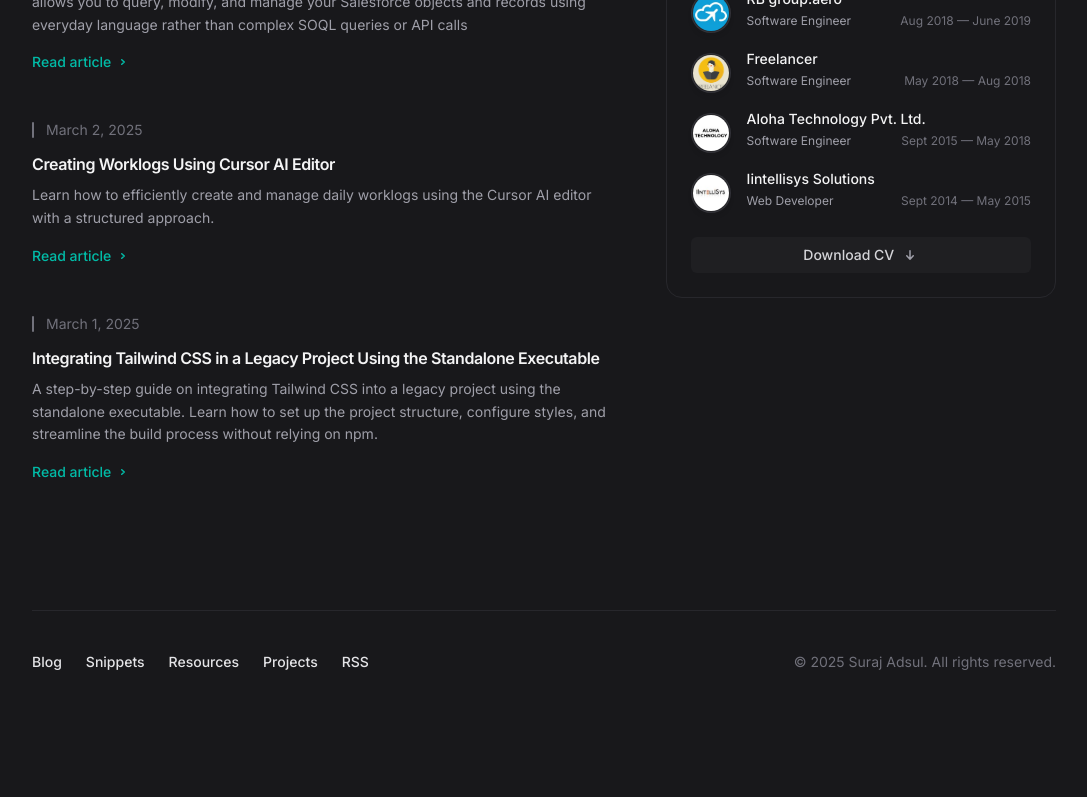
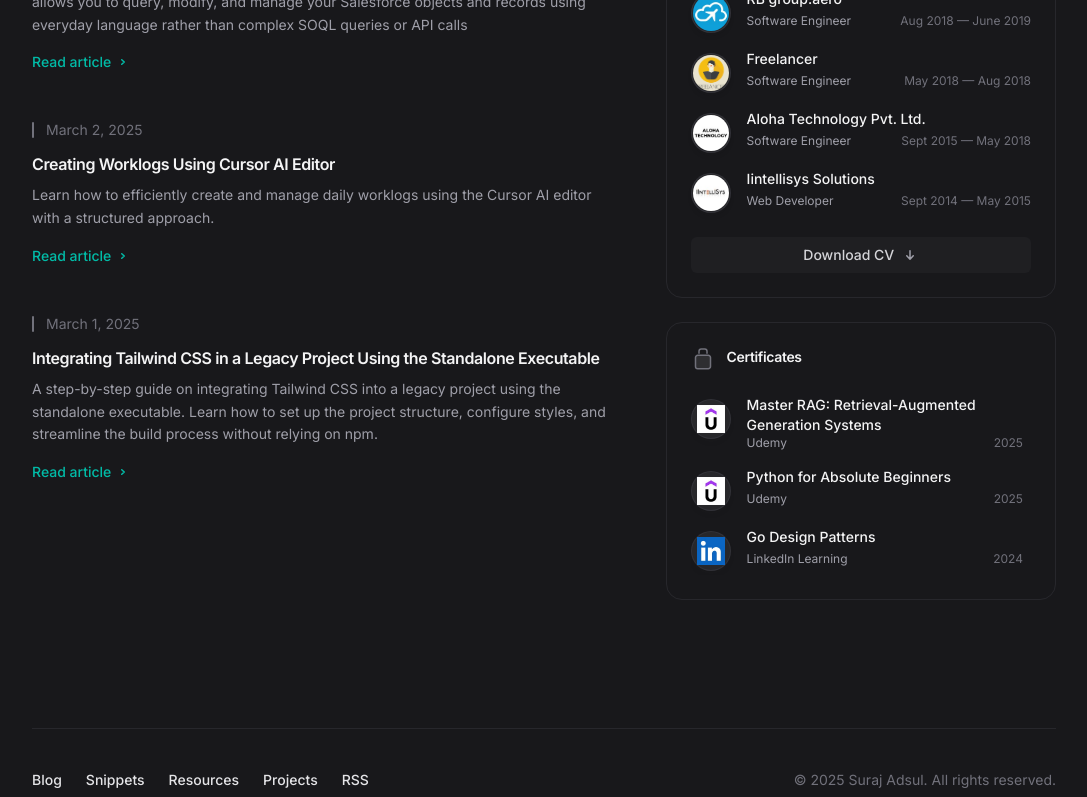
Before and after one commit to SurajAdsul/blog, a Next.js app: page / in a window 1280 px wide. Shown: the part 576-1373 px from the top of the page, without its empty margins (96-1183 px from the left). Before the commit the page ends 1314 px from the top, so only its background shows below. Built offline with nearby package versions, Linux system fonts and the light colour scheme.

Commit message:
Add certificates section

```diff
--- /dev/null
+++ b/src/app/components/CertificatesSection.js
@@ -0,0 +1,106 @@
+export default function CertificatesSection() {
+  const certificates = [
+    {
+      name: "Master RAG: Retrieval-Augmented Generation Systems",
+      issuer: "Udemy",
+      date: "2025",
+      link: "https://tech9.udemy.com/certificate/UC-7cea54a6-91f9-41d8-82d5-67d0ce2c2ff1",
+      logo: "/certificates/udemy_logo.jpeg",
+    },
+    {
+      name: "Python for Absolute Beginners",
+      issuer: "Udemy",
+      date: "2025",
+      link: "https://tech9.udemy.com/certificate/UC-990bcba1-07b5-4d49-ab79-7e38d227163e",
+      logo: "/certificates/udemy_logo.jpeg",
+    },
+    {
+      name: "Go Design Patterns",
+      issuer: "LinkedIn Learning",
+      date: "2024",
+      link: "https://www.linkedin.com/learning/certificates/a967d65c2ee30b5754ca82c7341cebb28f5114ab6de4f7594f2cabb7d9690c4d",
+      logo: "/certificates/linkedin_logo.jpeg",
+    },
+    {
+      name: "Learning Go",
+      issuer: "LinkedIn Learning",
+      date: "2024",
+      link: "https://www.linkedin.com/learning/certificates/588ede2bbccf54a89a67d9e6e44416385a2e171b4fb5298bbdaafae8c61ac714",
+      logo: "/certificates/linkedin_logo.jpeg",
+    },
+    {
+      name: "GraphQL with React: The Complete Developers Guide",
+      issuer: "Udemy",
+      date: "2023",
+      link: "https://www.udemy.com/certificate/UC-81cc7733-9adc-4450-a8bd-e7572092ce20",
+      logo: "/certificates/udemy_logo.jpeg",
+    },
+    {
+      name: "Go: The Complete Developer's Guide (Golang)",
+      issuer: "Udemy",
+      date: "2021",
+      link: "https://www.udemy.com/certificate/UC-6bc15a0f-29ce-4788-92b2-00514a1e9e86",
+      logo: "/certificates/udemy_logo.jpeg",
+    },
+  ];
+
+  return (
+    <div className="rounded-2xl border border-zinc-100 p-6 dark:border-zinc-700/40 mt-6">
+      <h2 className="flex text-sm font-semibold text-zinc-900 dark:text-zinc-100">
+        <svg
+          viewBox="0 0 24 24"
+          fill="none"
+          strokeWidth="1.5"
+          strokeLinecap="round"
+          strokeLinejoin="round"
+          aria-hidden="true"
+          className="h-6 w-6 flex-none"
+        >
+          <path
+            d="M6.75 8.25h10.5a2.25 2.25 0 0 1 2.25 2.25v9a2.25 2.25 0 0 1-2.25 2.25H6.75A2.25 2.25 0 0 1 4.5 19.5v-9a2.25 2.25 0 0 1 2.25-2.25z"
+            className="fill-zinc-100 stroke-zinc-400 dark:fill-zinc-100/10 dark:stroke-zinc-500"
+          />
+          <path
+            d="M8 6.25v-2a2.25 2.25 0 0 1 2.25-2.25h3.5A2.25 2.25 0 0 1 16 4.25v2"
+            className="stroke-zinc-400 dark:stroke-zinc-500"
+          />
+        </svg>
+        <span className="ml-3">Certificates</span>
+      </h2>
+      <div className="mt-6 max-h-[180px] overflow-y-auto pr-2 space-y-4 scrollbar-thin scrollbar-thumb-zinc-200 dark:scrollbar-thumb-zinc-700 scrollbar-track-transparent">
+        {certificates.map((cert, index) => (
+          <li key={index} className="list-none">
+            <a
+              href={cert.link}
+              target="_blank"
+              rel="noopener noreferrer"
+              className="flex gap-4 group"
+            >
+              <div className="relative mt-1 flex h-10 w-10 flex-none items-center justify-center rounded-full shadow-md shadow-zinc-800/5 ring-1 ring-zinc-900/5 dark:border dark:border-zinc-700/50 dark:bg-zinc-800 dark:ring-0">
+                {cert.logo ? (
+                  <img src={cert.logo} alt="" className="h-7 w-7" />
+                ) : (
+                  <div className="h-7 w-7 rounded-full bg-zinc-100 dark:bg-zinc-700" />
+                )}
+              </div>
+              <dl className="flex flex-auto flex-wrap gap-x-2">
+                <dt className="sr-only">Certificate</dt>
+                <dd className="w-full flex-none text-sm font-medium text-zinc-900 dark:text-zinc-100 group-hover:text-teal-500 dark:group-hover:text-teal-400">
+                  {cert.name}
+                </dd>
+                <dt className="sr-only">Issuer</dt>
+                <dd className="text-xs text-zinc-500 dark:text-zinc-400">
+                  {cert.issuer}
+                </dd>
+                <dt className="sr-only">Date</dt>
+                <dd className="ml-auto text-xs text-zinc-400 dark:text-zinc-500">
+                  <time dateTime={cert.date}>{cert.date}</time>
+                </dd>
+              </dl>
+            </a>
+          </li>
+        ))}
+      </div>
+    </div>
+  );
+}
--- a/src/app/page.js
+++ b/src/app/page.js
@@ -3,6 +3,7 @@ import Link from 'next/link';
 import path from 'path';
 import ProfileHeader from "./components/ProfileHeader";
 import WorkSection from "./components/WorkSection";
+import CertificatesSection from "./components/CertificatesSection";
 
 export default function Home() {
   // Get all blog posts from the content/blog directory
@@ -76,6 +77,7 @@ export default function Home() {
                 {/* Work Section */}
                 <div>
                   <WorkSection />
+                  <CertificatesSection />
                 </div>
               </div>
             </div>
```
Also changed, not shown: public/certificates/linkedin_logo.jpeg (added), public/certificates/udemy_logo.jpeg (added).
